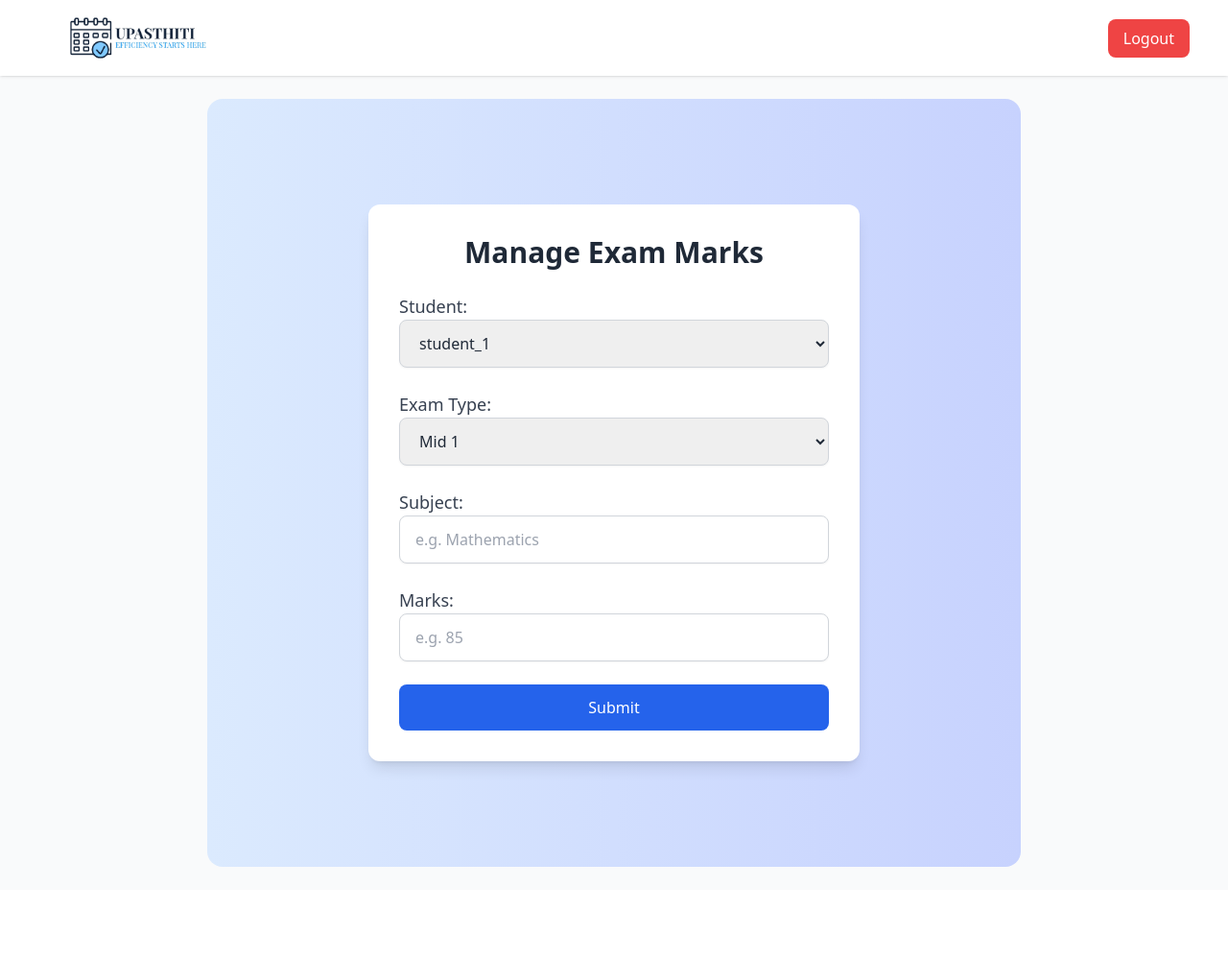
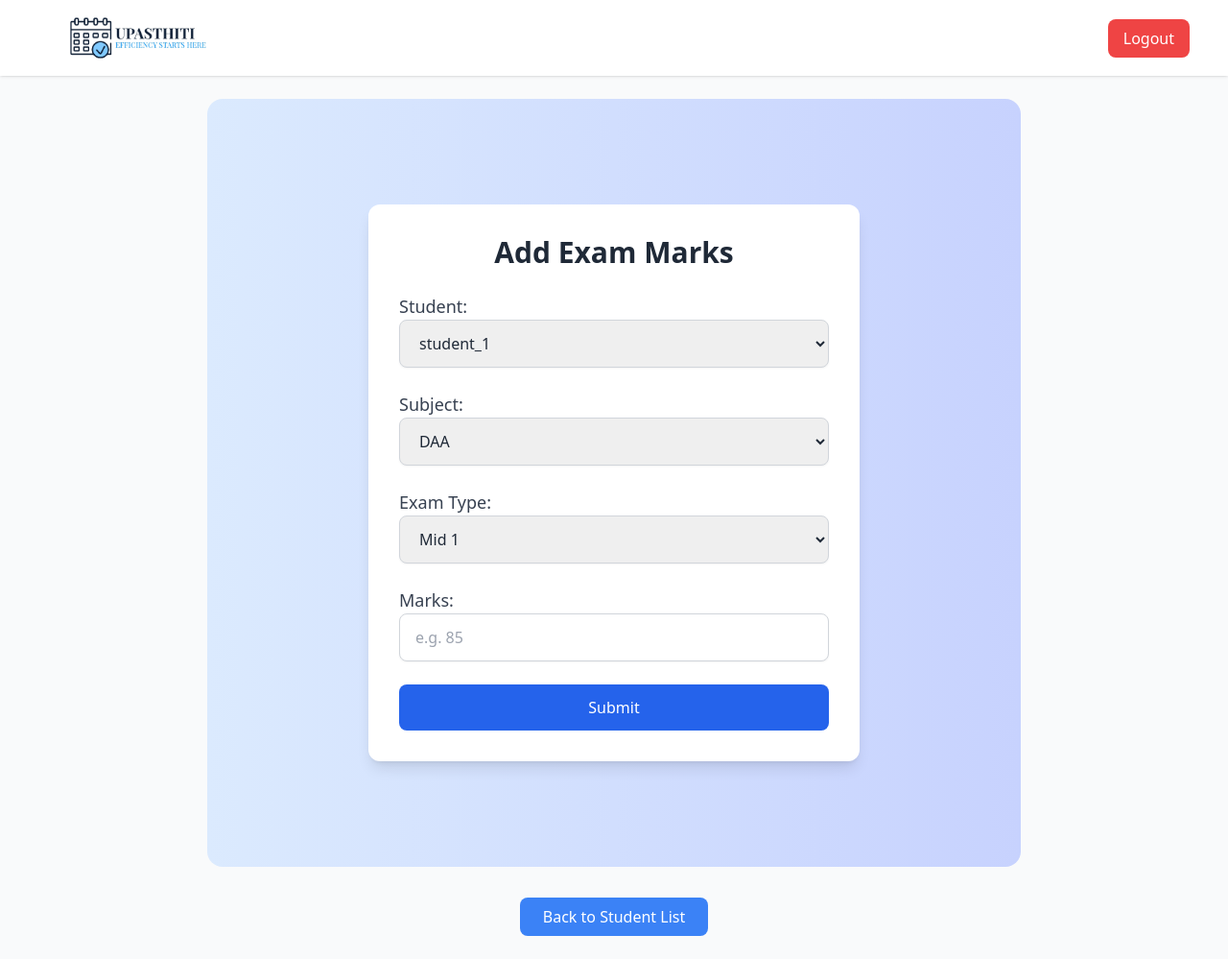
Before and after one commit to ParinitaMalisetty/RTSR, a Flask app: page /admin/exam_marks in a window 1280 px wide. Shown: the whole page at 96% size. Before the commit the page ends 903 px from the top, so only its background shows below. Run offline with Flask 3, Linux system fonts and the light colour scheme; a user stored in the database is signed in; data comes from the database, SQL or seed files in the repository; some libraries are stand-ins or nearby versions.

Commit message:
Update manage_exam_marks.html final

```diff
--- a/RTSR-UPASTITHI/templates/manage_exam_marks.html
+++ b/RTSR-UPASTITHI/templates/manage_exam_marks.html
@@ -5,7 +5,7 @@ block content %}
 >
   <div class="bg-white w-full max-w-lg p-8 rounded-xl shadow-lg">
     <h2 class="text-3xl font-semibold text-center text-gray-800 mb-6">
-      Manage Exam Marks
+      Add Exam Marks
     </h2>
 
     {% if message %}
@@ -30,37 +30,39 @@ block content %}
         </select>
       </div>
 
-      <!-- Exam Type Selection -->
+      <!-- Subject Dropdown -->
 <div>
-        <label for="exam_type" class="block text-lg font-medium text-gray-700"
-          >Exam Type:</label
-        >
+  <label for="subject" class="block text-lg font-medium text-gray-700">Subject:</label>
+  <select
+    name="subject"
+    id="subject"
+    class="w-full px-4 py-3 border border-gray-300 rounded-lg shadow-sm focus:outline-none focus:ring-2 focus:ring-blue-500"
+    required>
+    <option value="DAA">DAA</option>
+    <option value="CN">CN</option>
+    <option value="OS">OS</option>
+    <option value="FSD">FSD</option>
+    <option value="DMGT">DMGT</option>
+  </select>
+</div>
+
+<!-- Updated Exam Types -->
+<div>
+  <label for="exam_type" class="block text-lg font-medium text-gray-700">Exam Type:</label>
   <select
     name="exam_type"
     id="exam_type"
     class="w-full px-4 py-3 border border-gray-300 rounded-lg shadow-sm focus:outline-none focus:ring-2 focus:ring-blue-500"
-          required
-        >
+    required>
     <option value="Mid 1">Mid 1</option>
     <option value="Mid 2">Mid 2</option>
+    <option value="Assignment 1">Assignment 1</option>
+    <option value="Assignment 2">Assignment 2</option>
+    <option value="Seminar">Seminar</option>
     <option value="End Sem">End Sem</option>
   </select>
 </div>
 
-      <!-- Subject Input -->
-      <div>
-        <label for="subject" class="block text-lg font-medium text-gray-700"
-          >Subject:</label
-        >
-        <input
-          type="text"
-          name="subject"
-          id="subject"
-          class="w-full px-4 py-3 border border-gray-300 rounded-lg shadow-sm focus:outline-none focus:ring-2 focus:ring-blue-500"
-          required
-          placeholder="e.g. Mathematics"
-        />
-      </div>
 
       <!-- Marks Input -->
       <div>
@@ -89,4 +91,11 @@ block content %}
     </form>
   </div>
 </div>
+<div class="text-center mt-10">
+  <a href="{{ url_for('admin_home') }}" class="inline-block bg-blue-500 hover:bg-orange-600 text-white font-medium py-2 px-6 rounded-lg">
+    Back to Student List
+  </a>
+</div>
+</div>
+
 {% endblock %}
```
Lines whose indentation alone changed are shown as unchanged.
